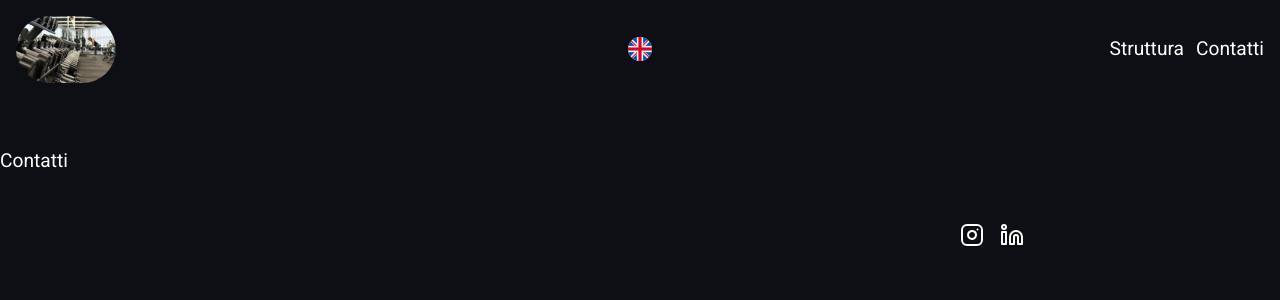
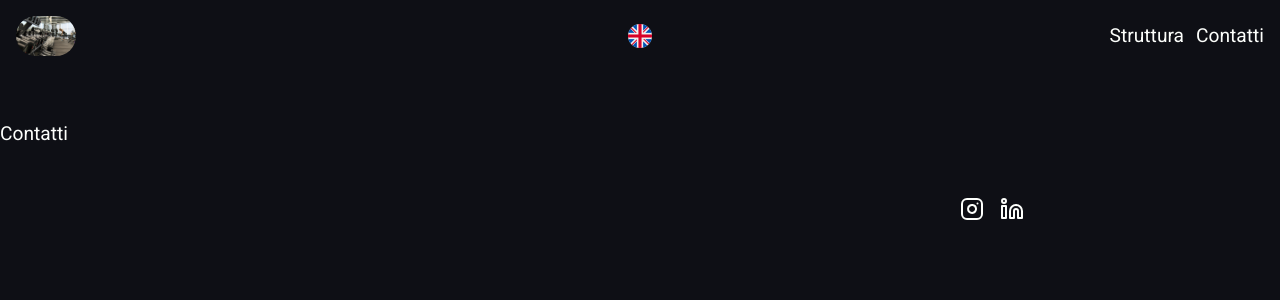
Before and after one commit to Marcofa87/alessandrobianchetti, a Next.js app: page /contacts in a window 1280 px wide. Shown: the top 300 px of the page. Built offline with nearby package versions, Linux system fonts and the light colour scheme.

Commit message:
modified logo img width and height

```diff
--- a/app/ui/navbar/logo/Logo.tsx
+++ b/app/ui/navbar/logo/Logo.tsx
@@ -13,8 +13,8 @@ export default function Logo() {
           src={logo}
           alt="Personal Trainer Logo"
           className="rounded-full"
-          height={100}
-          width={100}
+          height={60}
+          width={60}
         />
       </Link>
     </div>
```
